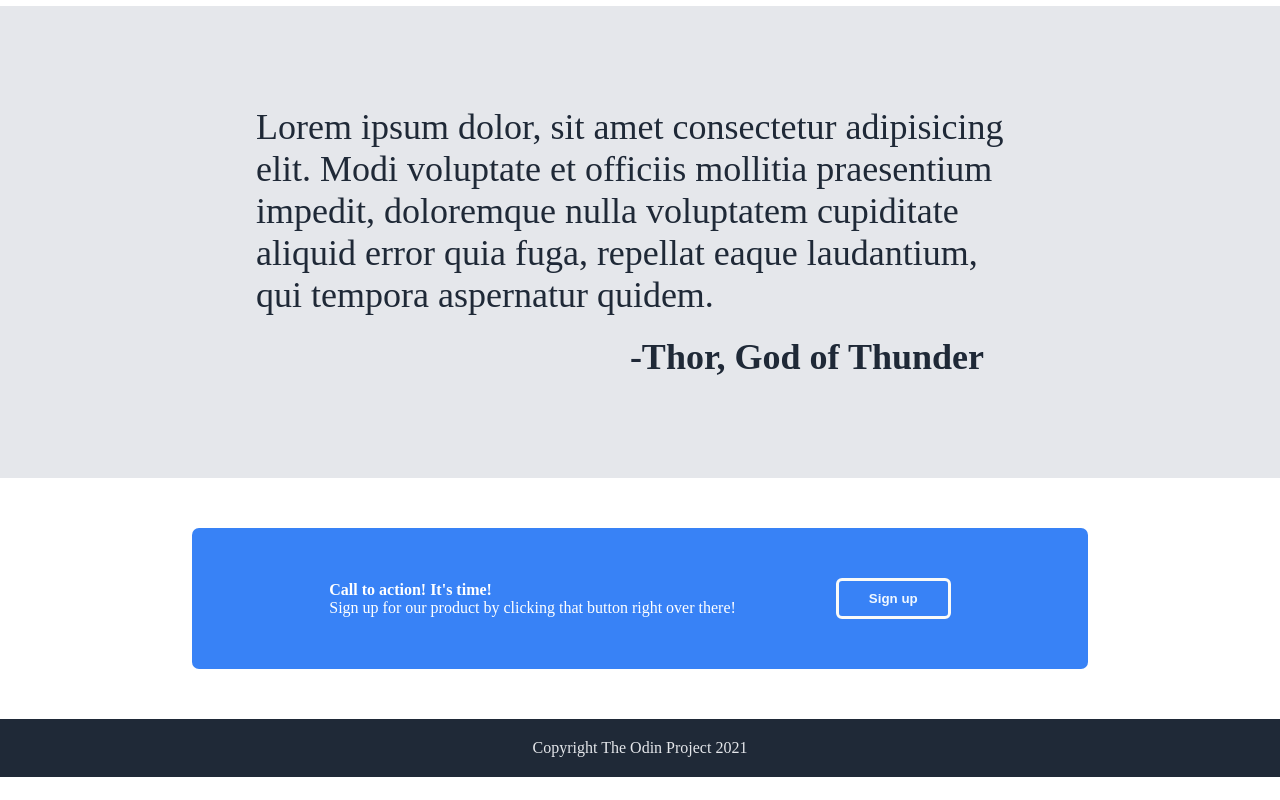
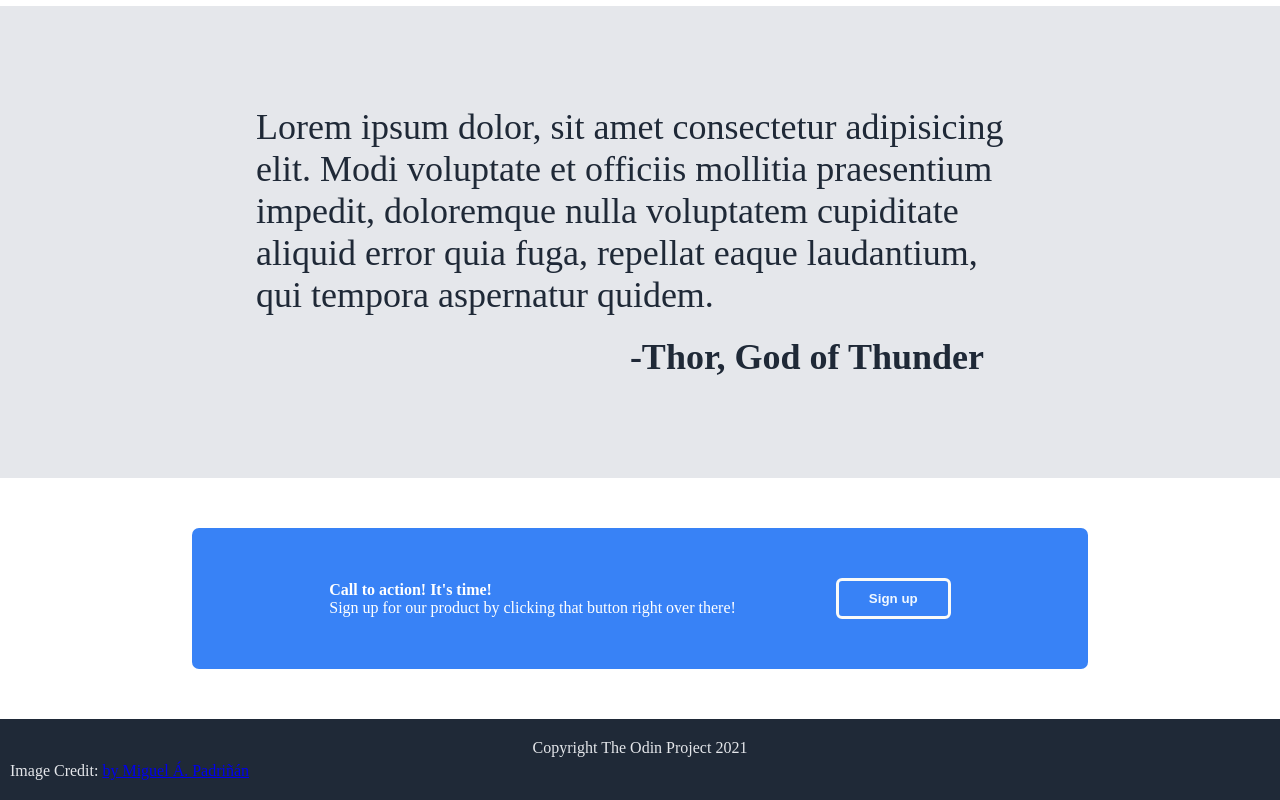
Before and after one commit to broytech/Landing-Page, a plain HTML site: page index.html in a window 1280 px wide. Shown: the part 1022-1822 px from the top of the page. Before the commit the page ends 1799 px from the top, so only its background shows below. Drawn offline with Linux system fonts and the light colour scheme.

Commit message:
Credited photo in the Footer Section

```diff
--- a/css/styles.css
+++ b/css/styles.css
@@ -2,6 +2,10 @@
     margin: 0;
     padding: 0;
     box-sizing: border-box;
+}
+
+body {
+    /* font-family: roboto; */
 }
 
 .top {
@@ -166,4 +170,9 @@ footer {
     padding: 20px 10px;
 }
 
+.credit {
+    text-align: left;
+    margin-top: 5px;
+}
+
 /* all */
--- a/index.html
+++ b/index.html
@@ -80,6 +80,8 @@
 
     <footer>
         <p>Copyright The Odin Project 2021</p>
+        <p class="credit">Image Credit: <a href="https://www.pexels.com/photo/japanese-lucky-coin-cat-932261/">by Miguel Á. Padriñán</a>
+        </p>
     </footer>
 </body>
 </html>
```
